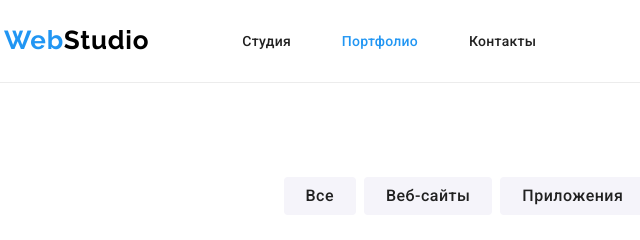
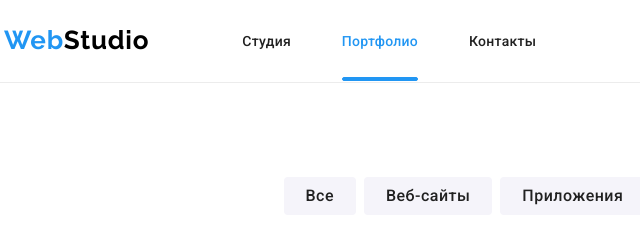
Before and after one commit to Kate-Kompani/goit-markup-hw-05, a plain HTML site: page portfolio.html in a window 1280 px wide. Shown: the top 240 px of the page, 51-691 px from the left. Drawn offline with Linux system fonts and the light colour scheme.

Commit message:
Добавила линию на ссылки в хедере

```diff
--- a/css/styles.css
+++ b/css/styles.css
@@ -17,6 +17,8 @@
 --icon-color: #AFB1B8;
 /* Цвет иконок в футкре */
 --grey-almost-not-transparent: rgba(255, 255, 255, 0.1);
+
+--cubic-bezier: cubic-bezier(0.4, 0, 0.2, 1)
 
 }
 
@@ -92,6 +94,7 @@ h1, h2, h3, h4, ul, p {
 }
 
 .nav-link {
+    position: relative;
     text-decoration: none;
     font-weight: 500;
     font-size: 14px;
@@ -105,7 +108,34 @@ h1, h2, h3, h4, ul, p {
 .nav-link:hover,
 .nav-link:focus {color: var(--accent);}
 
-.current {color: var(--accent);}
+.nav-link::after {
+    content: "";
+    position: absolute;
+    left: 0;
+    bottom: 0;
+    display: block;
+    width: 100%;
+    height: 4px;
+    border: 1px solid var(--accent);
+    border-radius: 2px;
+    background-color: var(--accent);
+
+    transform: scaleX(0);
+    transition: transform 250ms var(--cubic-bezier);
+}
+
+.nav-link:hover::after {
+    transform: scaleX(1);
+
+}
+
+.current {
+    color: var(--accent);
+}
+
+.current::after {
+    transform: scaleX(1);
+}
 
 .contacts {
     display: flex;
```
